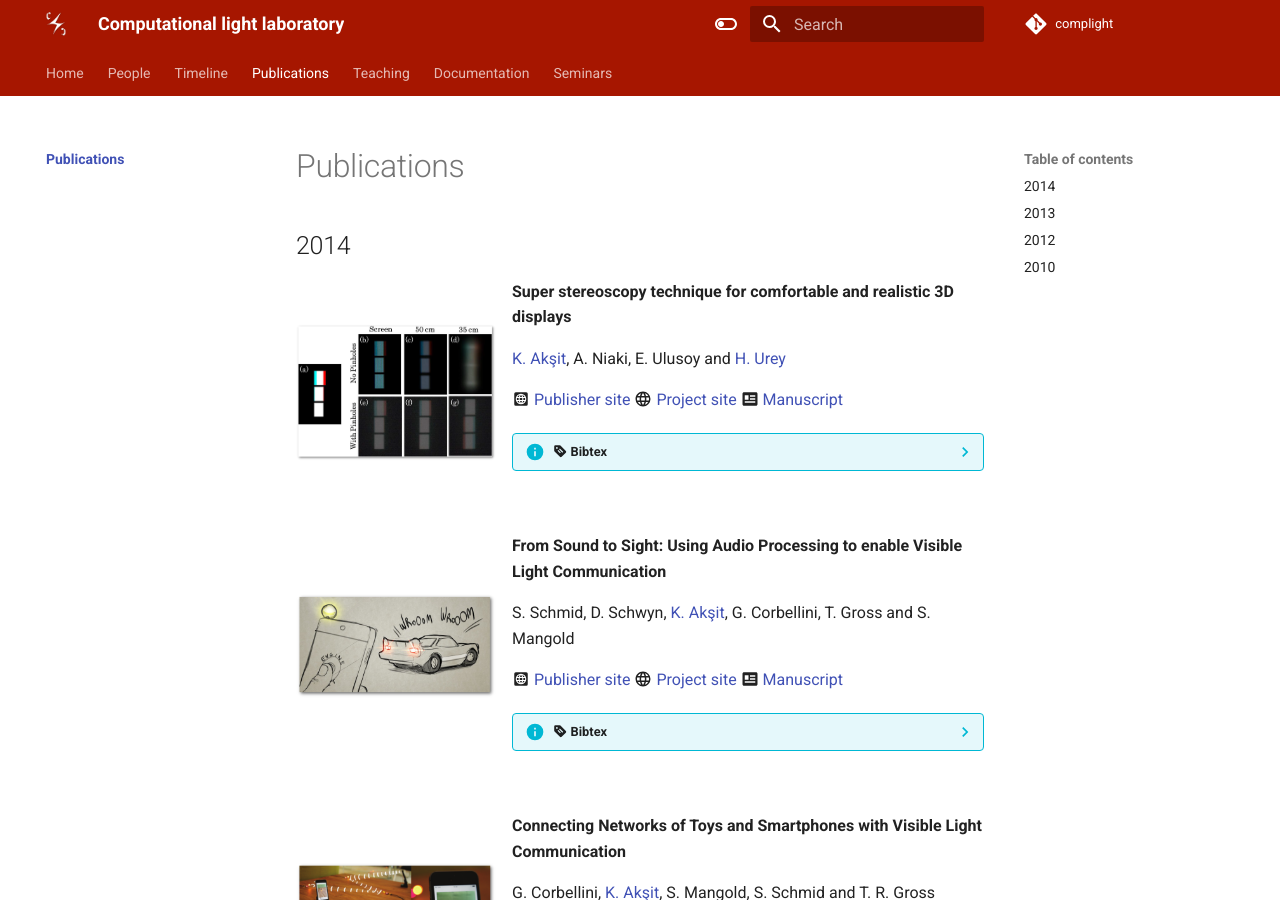
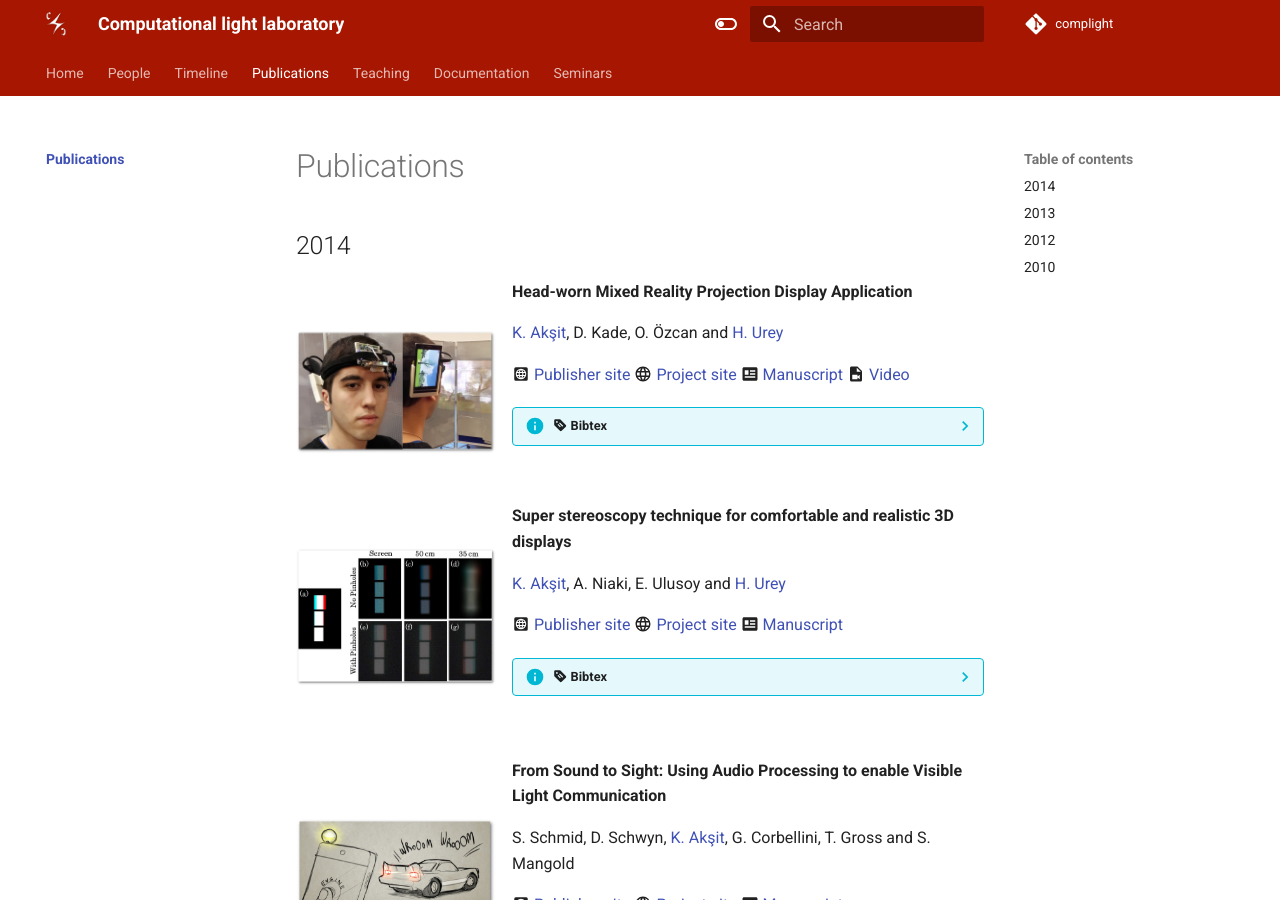
Before and after one commit to complight/complight.github.io, an MkDocs documentation site: the page built from docs/publications/index.md, in a window 1280 px wide and 900 px high. Built offline with MkDocs 1.6.1 and Material for MkDocs 9.7.7, drawn with Linux system fonts in a browser that asks for light colours; part of the change alters nothing that is shown.

Commit message:
Updating publications page.

````diff
--- a/docs/publications/index.md
+++ b/docs/publications/index.md
@@ -1,6 +1,37 @@
 # Publications
 
 ## 2014
+<img align="left" src="media/head_worn_projector.png" width="200" alt/>
+**Head-worn Mixed Reality Projection Display Application**
+
+[K. Akşit](https://kaanaksit.com),  D. Kade, O. Özcan and [H. Urey](https://mysite.ku.edu.tr/hurey/)
+
+:material-web-box: [Publisher site](https://doi.org/10.1145/2663806.2663826)
+:material-web: [Project site](https://kaanaksit.com/portfolio/head-worn-mixed-reality-projection-display-application/)
+:material-newspaper-variant: [Manuscript](https://kaanaksit.files.wordpress.com/2014/10/3782.pdf)
+:material-file-video: [Video](https://www.youtube.com/watch?v=7F3Z-4UZWUc)
+??? info ":material-tag-text: Bibtex"
+	```
+	@inproceedings{Aksit:2014:HMR:2663806.2663826,
+	 author = {Ak\c{s}it, Kaan and Kade, Daniel and \"{O}zcan, O\u{g}uzhan and \"{U}rey, Hakan},
+	 title = {Head-worn Mixed Reality Projection Display Application},
+	 booktitle = {Proceedings of the 11th Conference on Advances in Computer Entertainment Technology},
+	 series = {ACE '14},
+	 year = {2014},
+	 isbn = {978-1-4503-2945-3},
+	 location = {Funchal, Portugal},
+	 pages = {11:1--11:9},
+	 articleno = {11},
+	 numpages = {9},
+	 url = {http://doi.acm.org/10.1145/2663806.2663826},
+	 doi = {10.1145/2663806.2663826},
+	 acmid = {2663826},
+	 publisher = {ACM},
+	 address = {New York, NY, USA},
+	 keywords = {head-mounted projection display, immersive environments, laser projector, mixed reality, motion capture},
+	}
+	```
+<br clear="left"/>
 <img align="left" src="media/super_stereoscopy.png" width="200" alt/>
 **Super stereoscopy technique for comfortable and realistic 3D displays**
 
````
Also changed, not shown: docs/publications/media/head_worn_projector.png (added).
